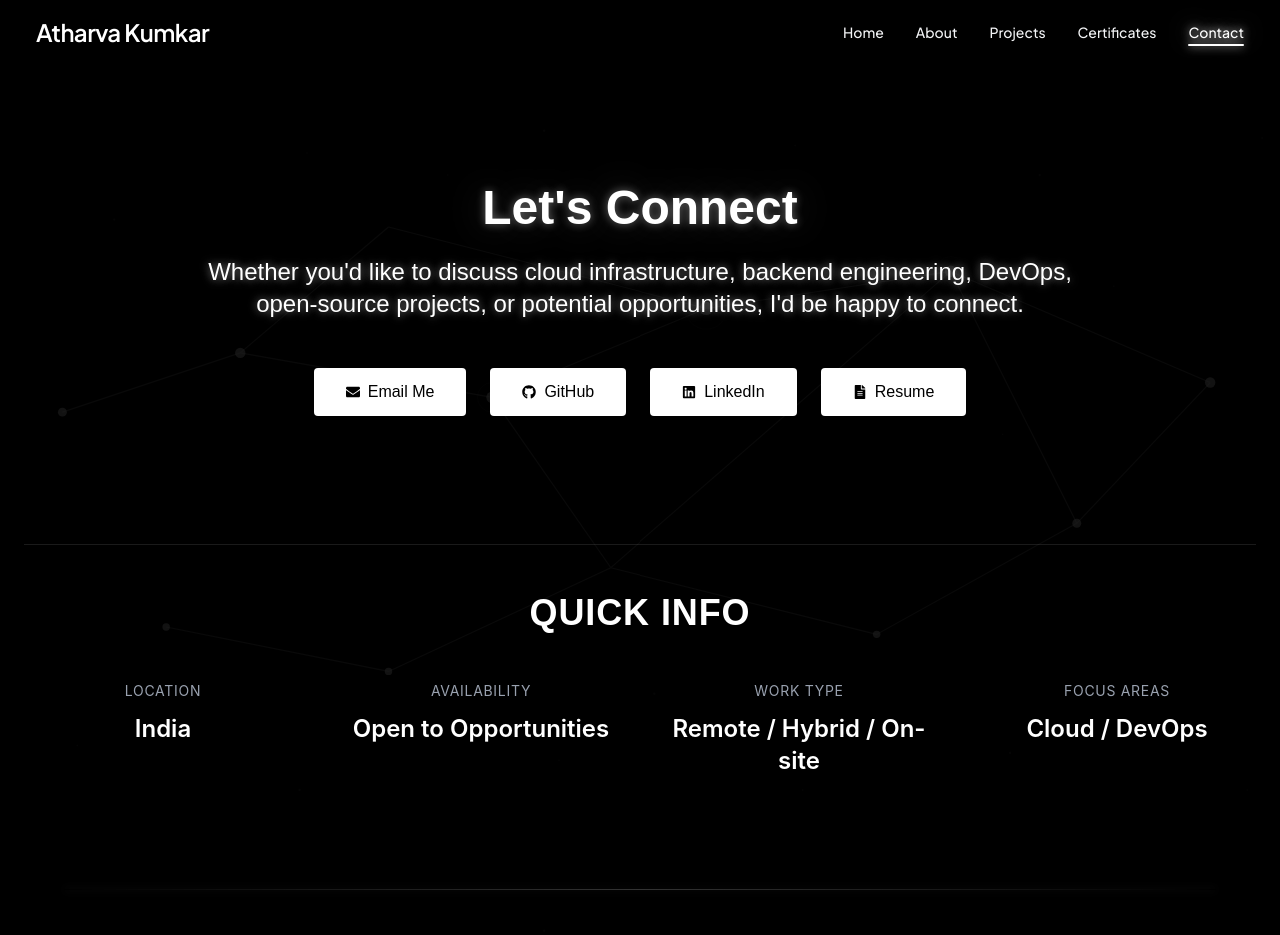
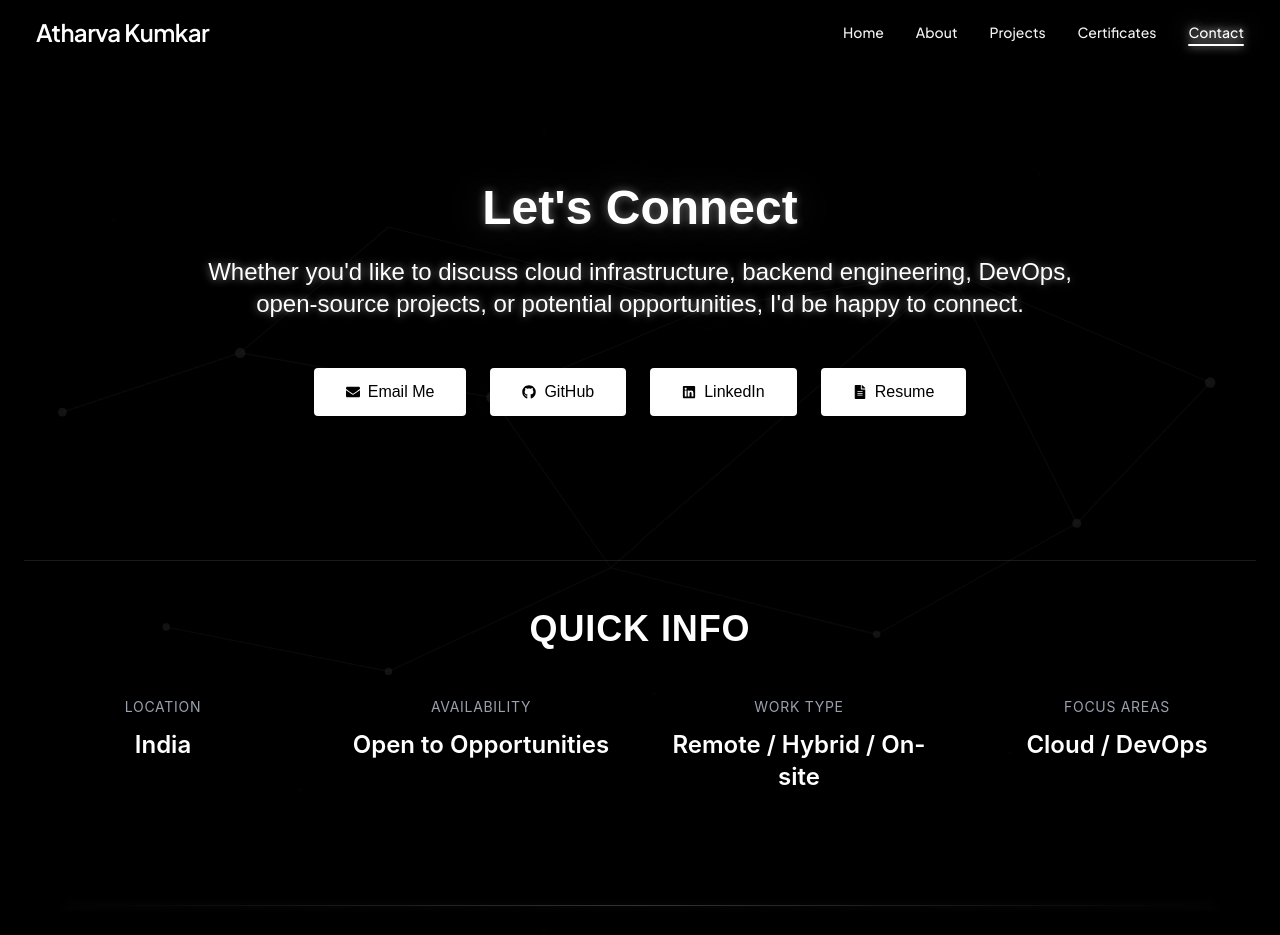
Before and after one commit to Atharvakumkar/Atharva-Kumkar-Resume-Website, a React (Vite) app in the folder resume/: page /contact in a window 1280 px wide. Shown: the top 935 px of the page. Built offline with nearby package versions, Linux system fonts and the light colour scheme; a web font is replaced by a local one.

Commit message:
Contact Page v0.1.1

```diff
--- a/resume/src/pages/contactPage.jsx
+++ b/resume/src/pages/contactPage.jsx
@@ -49,7 +49,7 @@ function ContactPage() {
                     <IntroContact />
 
                     {/* Quick Info */}
-                    <section className="px-6 mt-32 mb-8">
+                    <section className="px-6 mt-36 mb-8">
                         <div className="max-w-7xl mx-auto border-t border-white/10 py-12">
                             <h2
                                 className="
```
